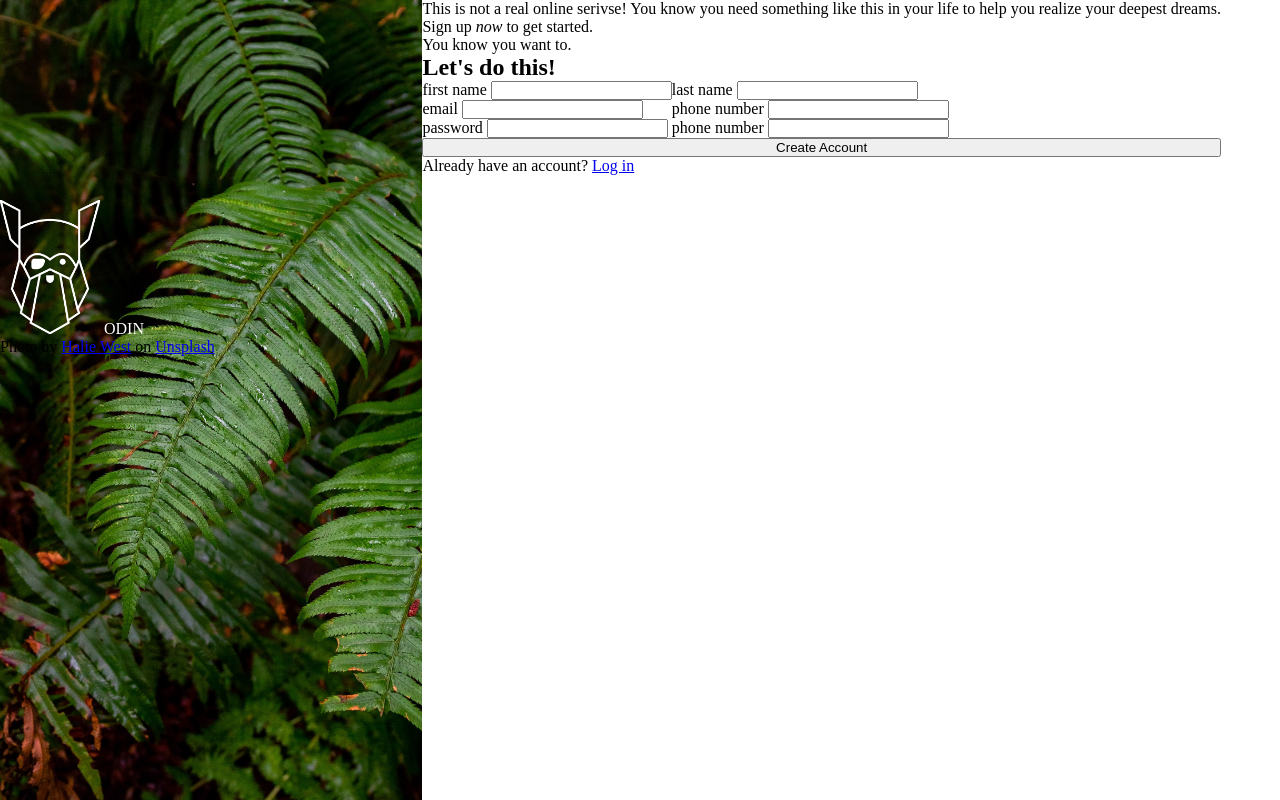
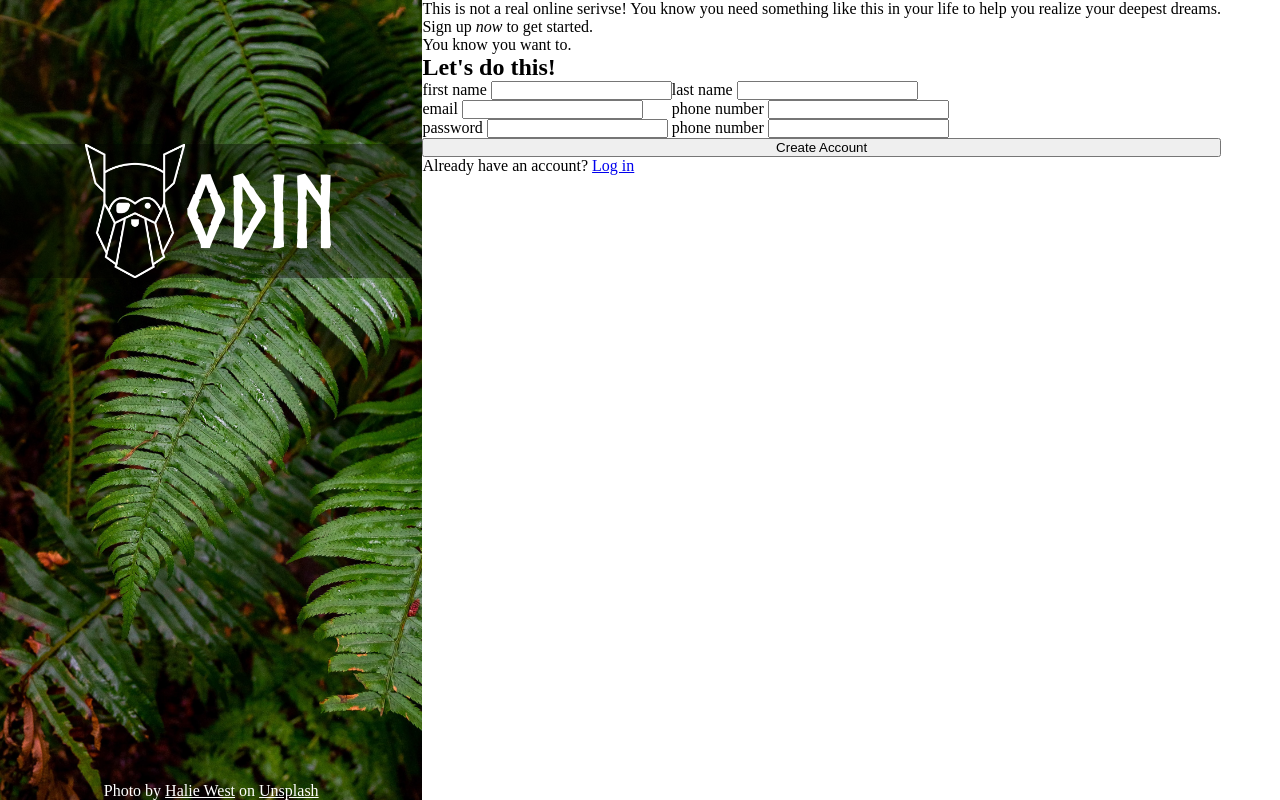
Before and after one commit to nowaylifer/Sign-up-Form, a plain HTML site: page index.html in a window 1280 px wide. Drawn offline with Linux system fonts and the light colour scheme.

Commit message:
Finish photo section

```diff
--- a/index.html
+++ b/index.html
@@ -13,7 +13,7 @@
       <img class="logo-icon" src="./assets/odin-lined.png" alt="Odin's face">
       <div class="logo-title">ODIN</div>
     </div>
-    <p class="photo-credit">Photo by <a href="#">Halie West</a> on <a href="#">Unsplash</a></p>
+    <p class="credits">Photo by <a href="#">Halie West</a> on <a href="#">Unsplash</a></p>
   </section>
   <section class="form-container">
     <p>This is not a real online serivse! You know you need something like this in your life to help you realize your deepest dreams.<br>
--- a/style.css
+++ b/style.css
@@ -27,7 +27,11 @@ section.picture {
   min-width: 300px;
 }
 .logo {
-  margin-top: 25vh;
+  margin-top: 18vh;
+  display: flex;
+  align-items: center;
+  justify-content: center;
+  background-color: rgb(0, 0, 0, 0.4);
 }
 
 .logo-icon {
@@ -35,9 +39,24 @@ section.picture {
 }
 
 .logo-title {
+  font-family: 'Norse-Bold', sans-serif;
+  font-size: 10rem;
+}
+
+.picture {
+  position: relative;
   color: white;
-  font-style: 'Norse-Bold', sans-serif;
-  display: inline-block;
+}
+
+.credits {
+  position: absolute;
+  bottom: 0;
+  width: 100%;
+  text-align: center;
+}
+
+.credits a {
+  color: inherit;
 }
 
 section.form-container {
```
